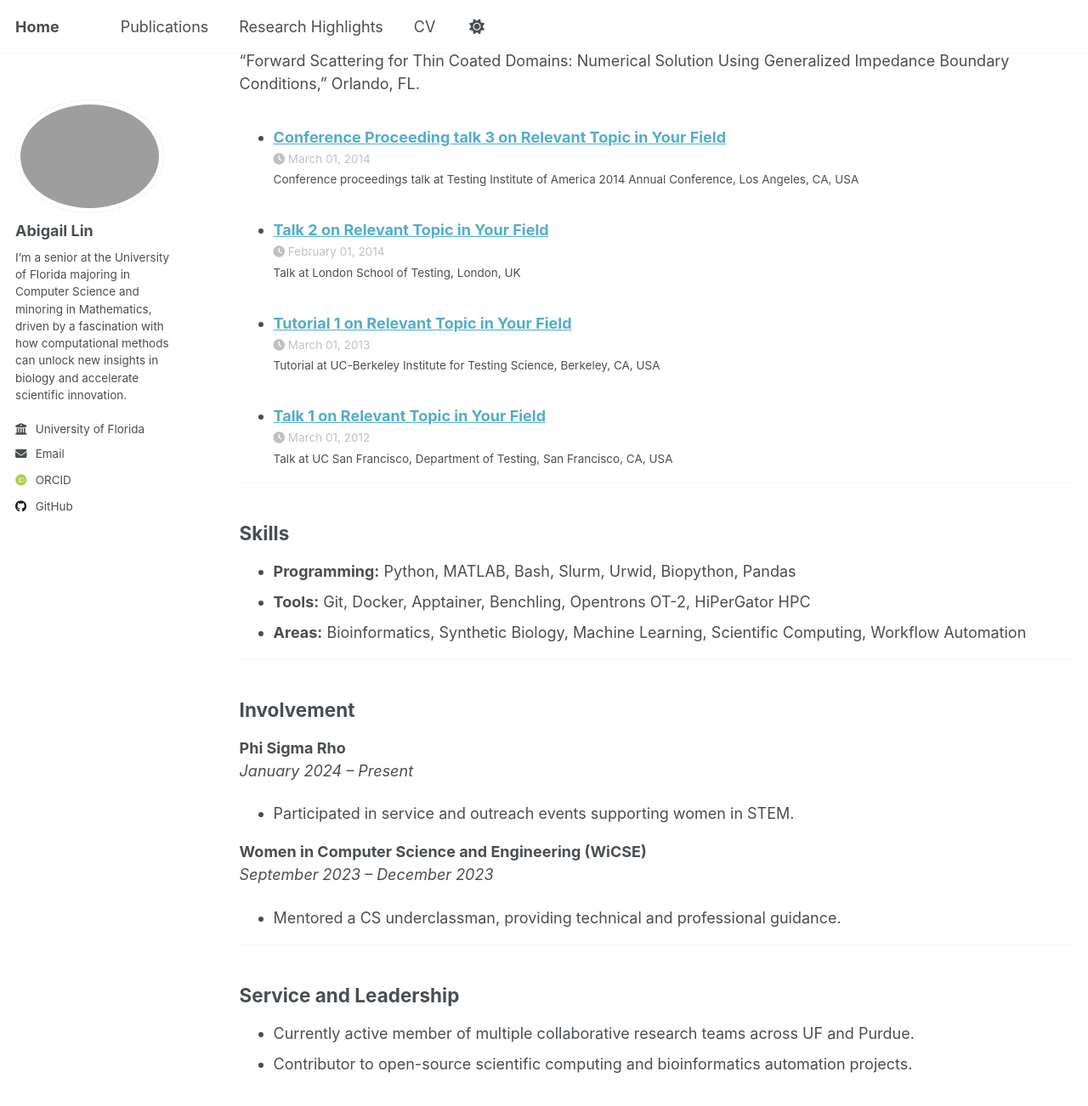
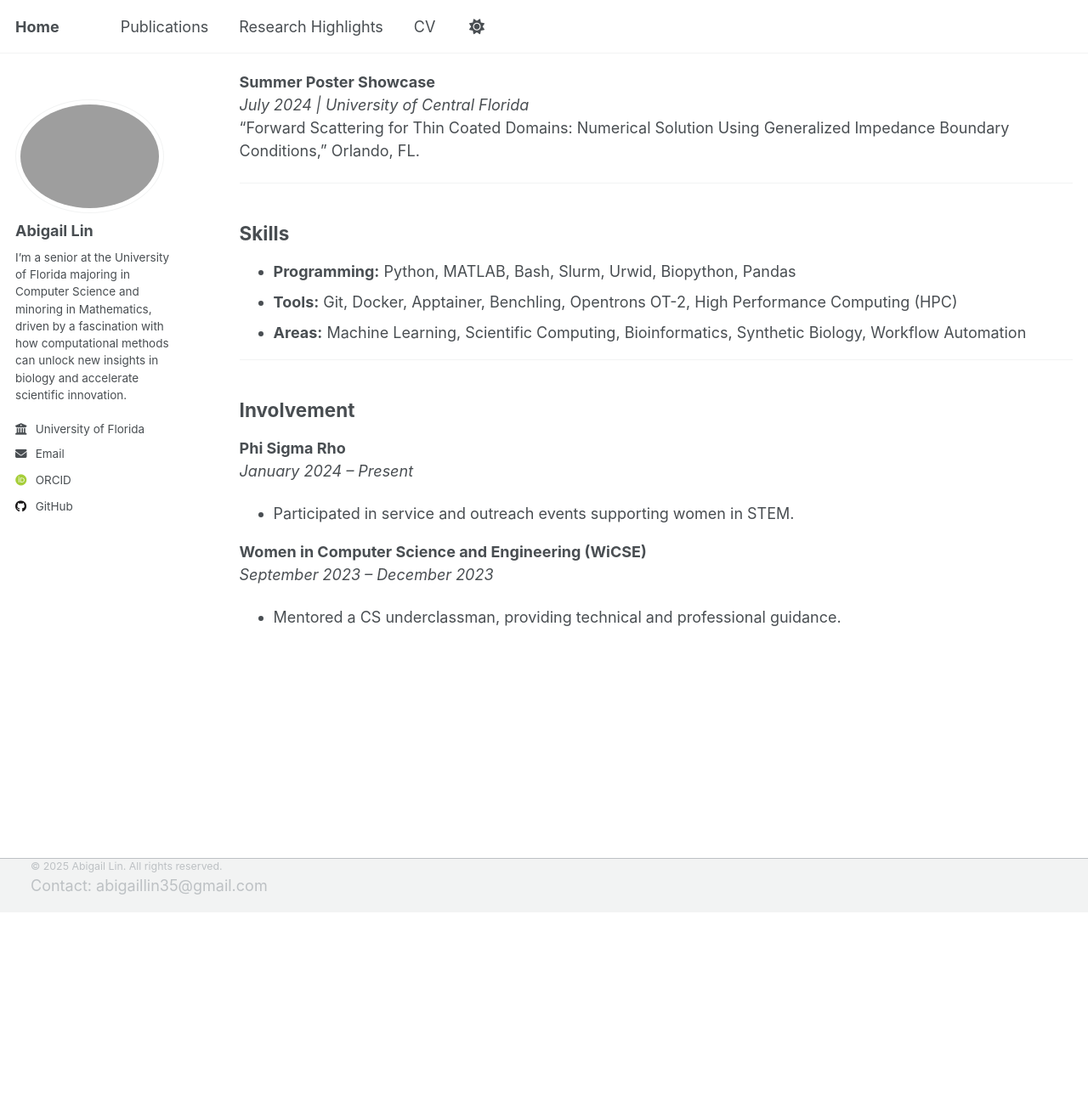
Before and after one commit to HelloWorld7-beep/HelloWorld7-beep.github.io, a Jekyll site: the page built from _pages/cv.md, in a window 1280 px wide and 1400 px high, scrolled down 2191 px. Shown: the top 1302 px of the window at 85% size. Built offline with Jekyll 4.4.1, drawn with Linux system fonts in a browser that asks for light colours; some web fonts are replaced; a script that is not in the unit is left out; after the commit the page ends 3265 px from its top, so only the background shows below that; some of the changed text lies outside the part shown.

Commit message:
Update cv.md

```diff
--- a/_pages/cv.md
+++ b/_pages/cv.md
@@ -14,6 +14,14 @@
 Phone: (407) 803-1335
 Website: [https://helloworld7-beep.github.io](https://helloworld7-beep.github.io)
 LinkedIn: [linkedin.com/in/abigail-lin-ufl](https://www.linkedin.com/in/abigail-lin-ufl)
+
+---
+
+<p align="center">
+  <a class="btn btn--primary" href="{{ '/files/Abigail_Lin_CV.pdf' | relative_url }}" target="_blank" rel="noopener">
+    <i class="fas fa-file-pdf"></i> Download Full CV (PDF)
+  </a>
+</p>
 
 ---
 
@@ -78,16 +86,12 @@
 _July 2024 | University of Central Florida_
 “Forward Scattering for Thin Coated Domains: Numerical Solution Using Generalized Impedance Boundary Conditions,” Orlando, FL.
 
-<ul>{% for post in site.talks reversed %}
-  {% include archive-single-talk-cv.html %}
-{% endfor %}</ul>
-
 ---
 
 ## Skills
 - **Programming:** Python, MATLAB, Bash, Slurm, Urwid, Biopython, Pandas
-- **Tools:** Git, Docker, Apptainer, Benchling, Opentrons OT-2, HiPerGator HPC
-- **Areas:** Bioinformatics, Synthetic Biology, Machine Learning, Scientific Computing, Workflow Automation
+- **Tools:** Git, Docker, Apptainer, Benchling, Opentrons OT-2, High Performance Computing (HPC)
+- **Areas:** Machine Learning, Scientific Computing, Bioinformatics, Synthetic Biology, Workflow Automation
 
 ---
 
@@ -100,9 +104,3 @@
 **Women in Computer Science and Engineering (WiCSE)**
 _September 2023 – December 2023_
 - Mentored a CS underclassman, providing technical and professional guidance.
-
----
-
-## Service and Leadership
-* Currently active member of multiple collaborative research teams across UF and Purdue.
-* Contributor to open-source scientific computing and bioinformatics automation projects.
```
